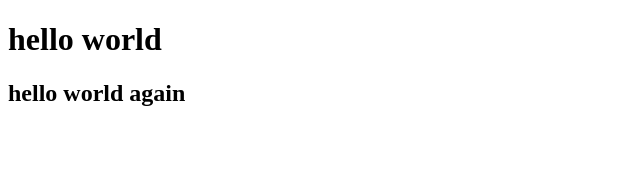
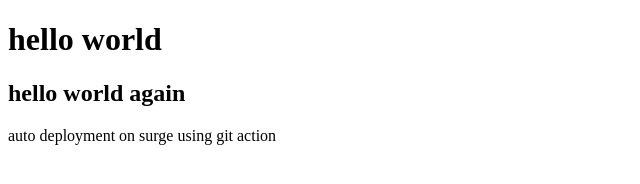
Before and after one commit to mehersaqib931/bootcampclass1, a plain HTML site: page index.html in a window 1280 px wide. Shown: the whole page, without its empty margins (0-640 px from the left). Drawn offline with Linux system fonts and the light colour scheme.

Commit message:
updated for auto deployment index.html

```diff
--- a/index.html
+++ b/index.html
@@ -8,5 +8,6 @@
 <body>
     <h1> hello world</h1>
     <h2> hello world again</h2>
+    <p>auto deployment on surge using git action</p>
 </body>
 </html>
```
